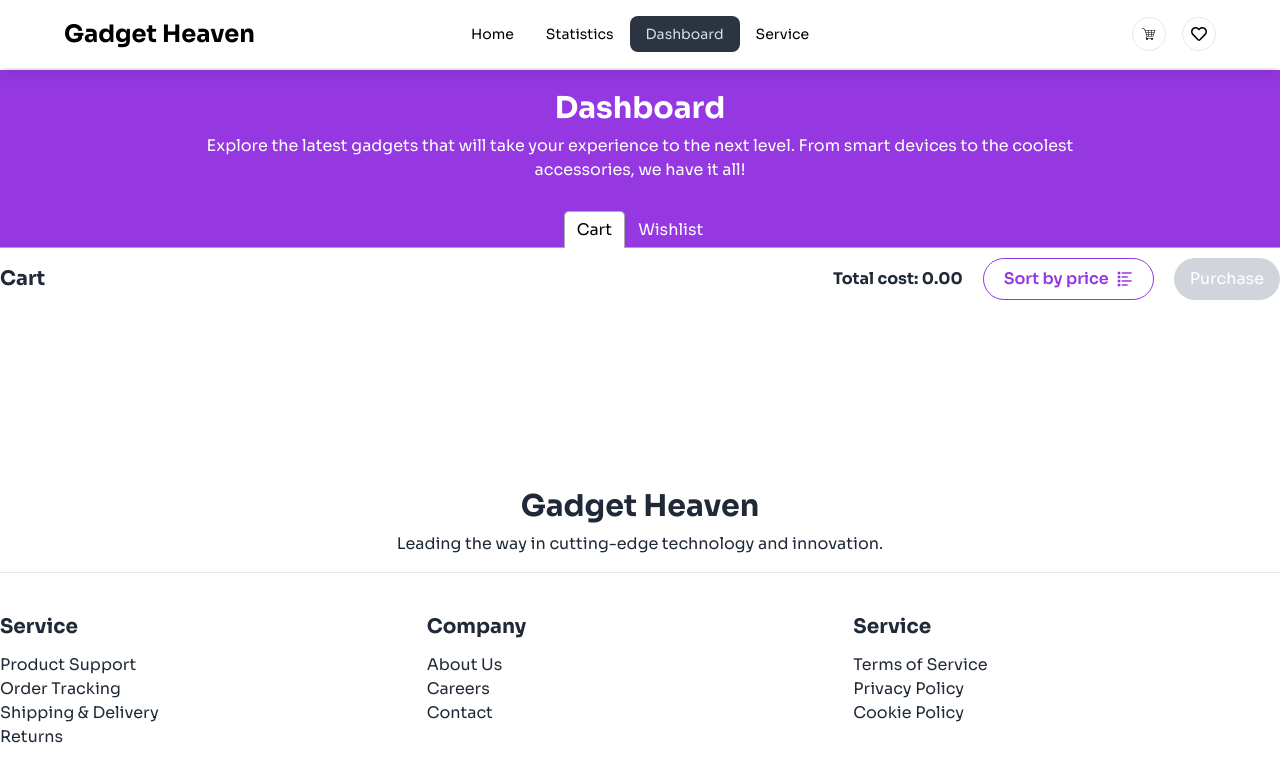
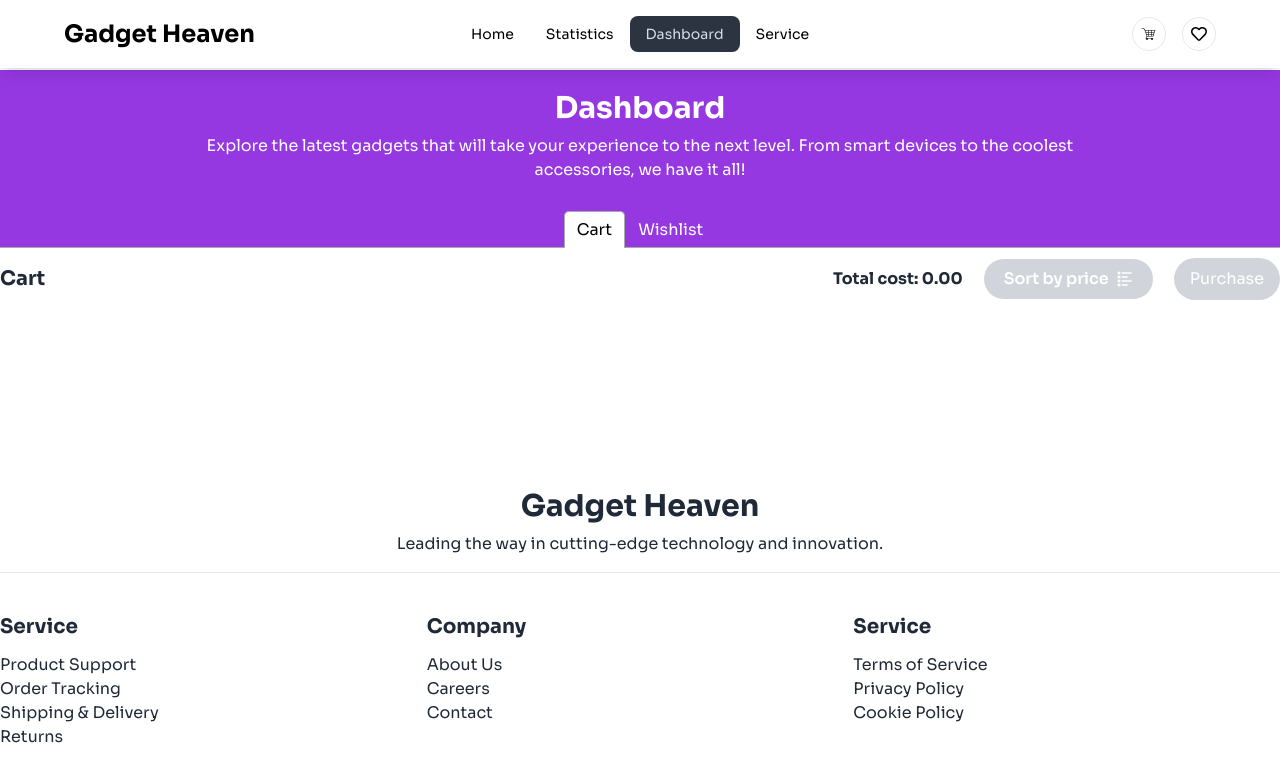
Before and after one commit to abdur-rhaman-babu/gadget-heaven, a React (Vite) app: page /dashboard in a window 1280 px wide. Shown: the top 782 px of the page. Built offline with nearby package versions, Linux system fonts and the light colour scheme.

Commit message:
project done

```diff
--- a/src/Pages/Dashboard/Dashboard.jsx
+++ b/src/Pages/Dashboard/Dashboard.jsx
@@ -1,4 +1,4 @@
-import { useContext, useEffect, useState } from "react";
+import { useContext, useState } from "react";
 import { Tab, Tabs, TabList, TabPanel } from "react-tabs";
 import "react-tabs/style/react-tabs.css";
 import {
@@ -45,6 +45,7 @@ const Dashboard = () => {
     setIsOpenModal(false);
     setCost(0)
     setCarts([])
+    setWishlist([])
   }
 
   return (
@@ -93,9 +94,11 @@ const Dashboard = () => {
                 <div className="md:flex items-center gap-5">
                   <p className="font-bold text-base">Total cost: {cost.toFixed(2)}</p>
                   <div className="flex gap-5 justify-center mt-5 md:mt-0">
-                  <button
+                  <button disabled = {carts.length === 0}
                     onClick={handleSortByPrice}
-                    className="flex items-center gap-2 px-5 py-2 rounded-full font-semibold border border-[#9538e2] text-[#9538e2]"
+                    className={`flex items-center gap-2 px-5 py-2 rounded-full
+                      ${carts.length === 0 && 'bg-gray-300 text-white border-white'}
+                      font-semibold border border-[#9538e2] text-[#9538e2]`}
                   >
                     Sort by price{" "}
                     <i>
--- a/src/components/Banner/Banner.jsx
+++ b/src/components/Banner/Banner.jsx
@@ -9,9 +9,9 @@ const Banner = () => {
         Explore the latest gadgets that will take your experience to the next
         level. From smart devices to the coolest accessories, we have it all!
       </p>
-      <NavLink to='/dashboard'><button className="text-xl mb-48 font-bold bg-white text-[#9538E2] py-3 px-5 rounded-full">Shop Now</button></NavLink>
+      <NavLink to='/dashboard'><button className="text-xl mb-10 lg:mb-48 font-bold bg-white text-[#9538E2] py-3 px-5 rounded-full">Shop Now</button></NavLink>
     </div>
-      <img className='h-[400px] w-[700px] mx-auto -mt-36 mb-10 rounded-2xl bg-[rgba(255,255,255,0.3)] p-4 border border-white' src={banner} alt="" />
+      <img className='h-[400px] w-[700px] hidden lg:block mx-auto -mt-36 mb-10 rounded-2xl bg-[rgba(255,255,255,0.3)] p-4 border border-white' src={banner} alt="" />
    </div>
   );
 };
--- a/src/components/Cart/Cart.jsx
+++ b/src/components/Cart/Cart.jsx
@@ -5,9 +5,9 @@ const Cart = ({ product, handleRemoveFromCart }) => {
     product;
 
   return (
-    <div className=" flex gap-5 border p-5 rounded-lg text-left bg-gray-100 relative">
+    <div className="md:flex gap-5 border p-5 rounded-lg text-left bg-gray-100 relative">
       <img
-        className=" bg-white px-16 py-10 rounded-lg h-48 w-2/6"
+        className=" bg-white lg:px-16 lg:py-10 rounded-lg h-48 w-full lg:w-2/6"
         src={product_image}
         alt=""
       />
--- a/src/components/DynamicTitle/Dynamictitle.jsx
+++ b/src/components/DynamicTitle/Dynamictitle.jsx
@@ -4,7 +4,7 @@ const Dynamictitle = ({title}) => {
     return (
         <div>
             <Helmet>
-                <title>{title ? `${title}/Gadget Heaven`: 'Gadget Heaven'}</title>
+                <title>{title ? `${title} | Gadget Heaven`: 'Gadget Heaven'}</title>
             </Helmet>
         </div>
     );
--- a/src/components/Navbar/Navbar.jsx
+++ b/src/components/Navbar/Navbar.jsx
@@ -98,7 +98,7 @@ const Navbar = () => {
         </i>
 
         <i className="py-2 relative px-2 border rounded-full text-black bg-white">
-          <Link to='/dashboard'><FaRegHeart /></Link> <p className="absolute -top-3 left-6 bg-black text-white px-2 rounded-full">{wishlist.length > 0 ? `${wishlist.length}` : ''}</p>
+          <FaRegHeart /> <p className="absolute -top-3 left-6 bg-black text-white px-2 rounded-full">{wishlist.length > 0 ? `${wishlist.length}` : ''}</p>
         </i>
       </div>
     </div>
--- a/src/components/ProductDetails/ProductDetails.jsx
+++ b/src/components/ProductDetails/ProductDetails.jsx
@@ -18,10 +18,10 @@ const ProductDetails = () => {
   const { wishlist, setWishlist } = useContext(WishlisContext);
   const [star, setStar] = useState("");
   const { productId } = useParams();
+  const navigate = useNavigate();
   const id = parseInt(productId);
   const products = useLoaderData();
   const product = products.find((product) => product.product_id === id);
-  const navigate = useNavigate();
 
   const {
     availability,
@@ -48,7 +48,7 @@ const ProductDetails = () => {
     } else {
       setCarts([...carts, product]);
       setCost(cost + parseFloat(price));
-      toast.success("successfully added");
+      toast.success("successfully added to the cart");
     }
   };
 
@@ -61,7 +61,7 @@ const ProductDetails = () => {
       disable = true
     } else {
       setWishlist([...wishlist, product]);
-      toast.success("successfully added");
+      toast.success("successfully added to the wishlist");
     }
   };
 
```
Also changed, not shown: 2 other files (tests, documents, lock files or other folders).
